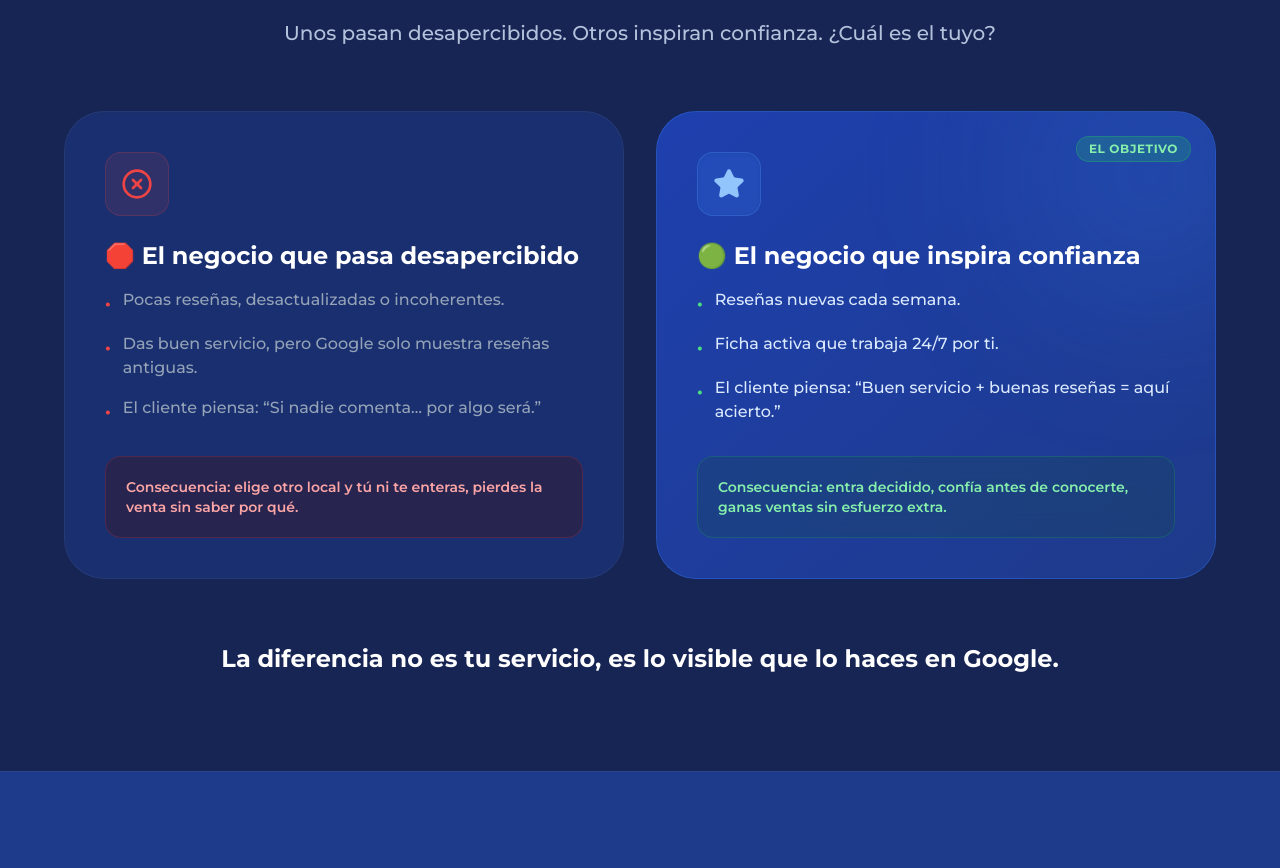
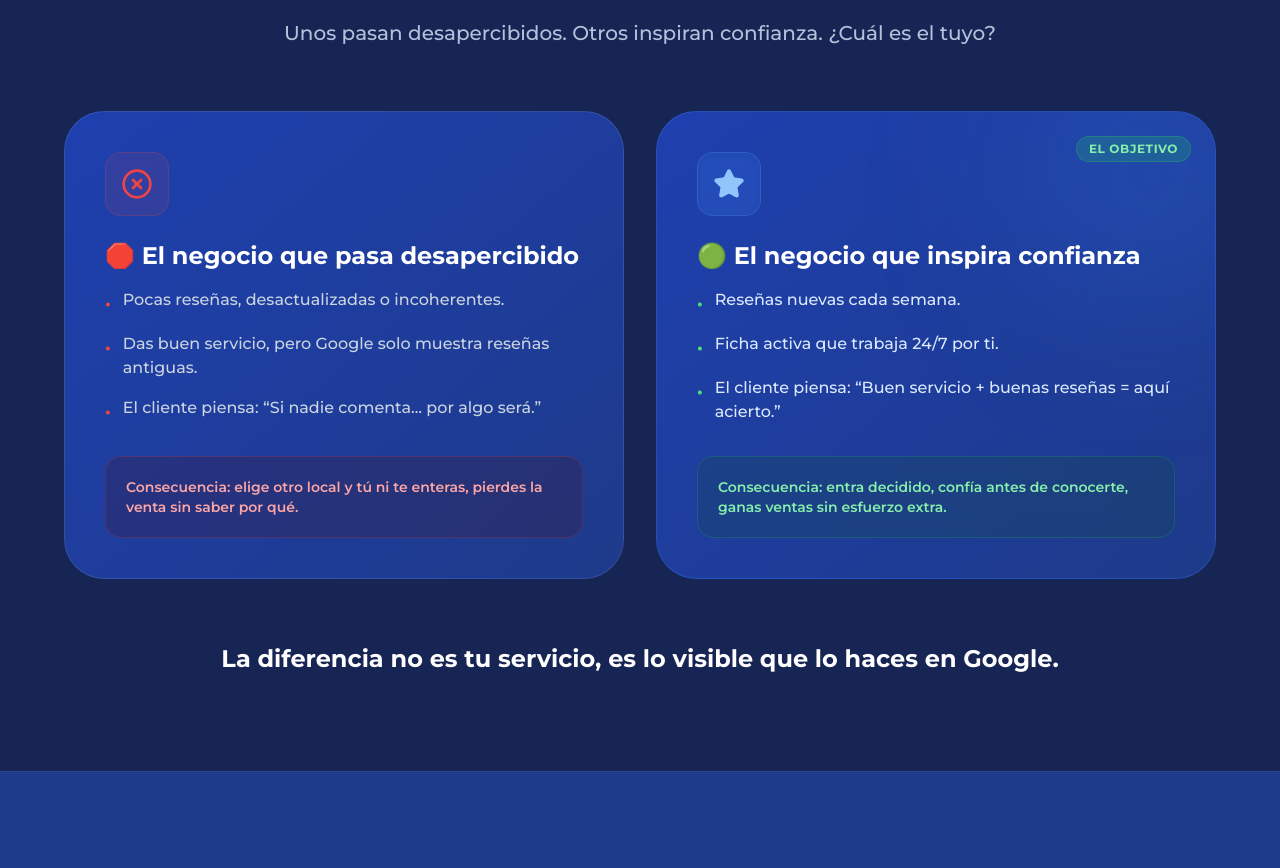
Before and after one commit to Fran-thata/REVIEWS, a React (Vite) app: page / in a window 1280 px wide. Shown: the part 1075-1943 px from the top of the page. Built offline with nearby package versions, Linux system fonts and the light colour scheme.

Commit message:
feat: Update testimonial card styling
Refactors the first testimonial card to use a gradient background and adds relative positioning for z-index control, aligning its visual presentation with the second card and improving overall UI consistency.

```diff
--- a/components/LandingComponents.tsx
+++ b/components/LandingComponents.tsx
@@ -219,18 +219,18 @@ export const Comparison: React.FC = () => {
         </SectionSubtitle>
 
         <div className="grid md:grid-cols-2 gap-8 max-w-6xl mx-auto mt-12">
-          {/* Card 1 - Dark/Negative */}
-          <div className="bg-brand-900/50 p-10 rounded-[2.5rem] border border-white/5 hover:border-red-500/30 transition-all duration-300 group backdrop-blur-sm">
-            <div className="w-16 h-16 bg-red-500/10 rounded-2xl flex items-center justify-center mb-6 group-hover:scale-110 transition-transform border border-red-500/20">
+          {/* Card 1 - Dark/Negative -> UPDATED BACKGROUND TO MATCH CARD 2 */}
+          <div className="bg-gradient-to-br from-brand-800 to-brand-900 p-10 rounded-[2.5rem] border border-white/10 hover:border-red-500/30 transition-all duration-300 group relative overflow-hidden">
+            <div className="w-16 h-16 bg-red-500/10 rounded-2xl flex items-center justify-center mb-6 group-hover:scale-110 transition-transform border border-red-500/20 relative z-10">
               <XCircle className="text-red-500" size={32} />
             </div>
-            <h3 className="text-2xl font-bold text-white mb-4">🛑 El negocio que pasa desapercibido</h3>
-            <div className="space-y-4 text-slate-400 mb-8 font-medium">
+            <h3 className="text-2xl font-bold text-white mb-4 relative z-10">🛑 El negocio que pasa desapercibido</h3>
+            <div className="space-y-4 text-slate-300 mb-8 font-medium relative z-10">
               <p className="flex items-start gap-3"><span className="text-red-500 font-bold mt-1">•</span> Pocas reseñas, desactualizadas o incoherentes.</p>
               <p className="flex items-start gap-3"><span className="text-red-500 font-bold mt-1">•</span> Das buen servicio, pero Google solo muestra reseñas antiguas.</p>
               <p className="flex items-start gap-3"><span className="text-red-500 font-bold mt-1">•</span> El cliente piensa: “Si nadie comenta… por algo será.”</p>
             </div>
-            <div className="p-5 bg-red-950/30 rounded-2xl border border-red-500/20">
+            <div className="p-5 bg-red-950/20 rounded-2xl border border-red-500/20 relative z-10">
               <p className="text-red-300 font-semibold text-sm">
                 Consecuencia: elige otro local y tú ni te enteras, pierdes la venta sin saber por qué.
               </p>
```
